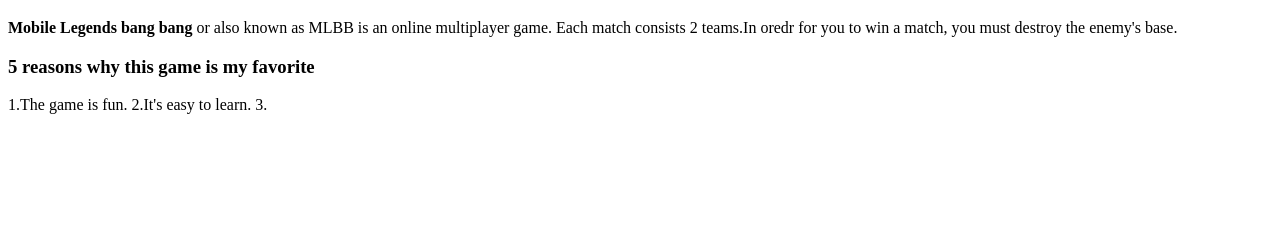
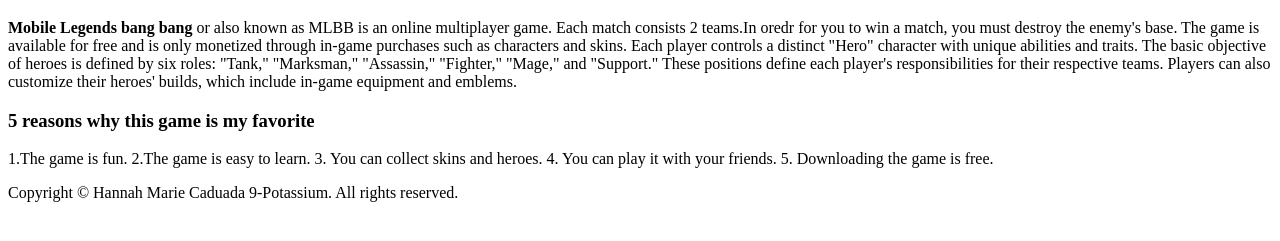
Before and after one commit to Hannrhiee/Potassium-Lab1-Caduada, a plain HTML site: page index.html in a window 1280 px wide. Shown: the part 61-302 px from the top of the page. Drawn offline with Linux system fonts and the light colour scheme.

Commit message:
Update index.html

```diff
--- a/index.html
+++ b/index.html
@@ -12,16 +12,24 @@
          <div>
              <h1>Mobile Legends</h1>
              <p> <b>Mobile Legends bang bang</b> or also known as MLBB is an online multiplayer game.
-                  Each match consists 2 teams.In oredr for you to win a match, you must destroy the enemy's base.</p>
+                  Each match consists 2 teams.In oredr for you to win a match, you must destroy the enemy's base.
+                  The game is available for free and is only monetized through in-game purchases such as characters and skins.
+                  Each player controls a distinct "Hero" character with unique abilities and traits.
+                  The basic objective of heroes is defined by six roles: "Tank," "Marksman," "Assassin," "Fighter," "Mage," and "Support."
+                  These positions define each player's responsibilities for their respective teams.
+                  Players can also customize their heroes' builds, which include in-game equipment and emblems.</p>
 
        </div>
 
          <span>
               <h3> 5 reasons why this game is my favorite </h3>
               1.The game is fun.
-              2.It's easy to learn.
-              3.
+              2.The game is easy to learn.
+              3. You can collect skins and heroes.
+              4. You can play it with your friends.
+              5. Downloading the game is free.
 
          </span>
+         <p> Copyright © Hannah Marie Caduada 9-Potassium. All rights reserved. </p>
   </body>
 </html>
```
